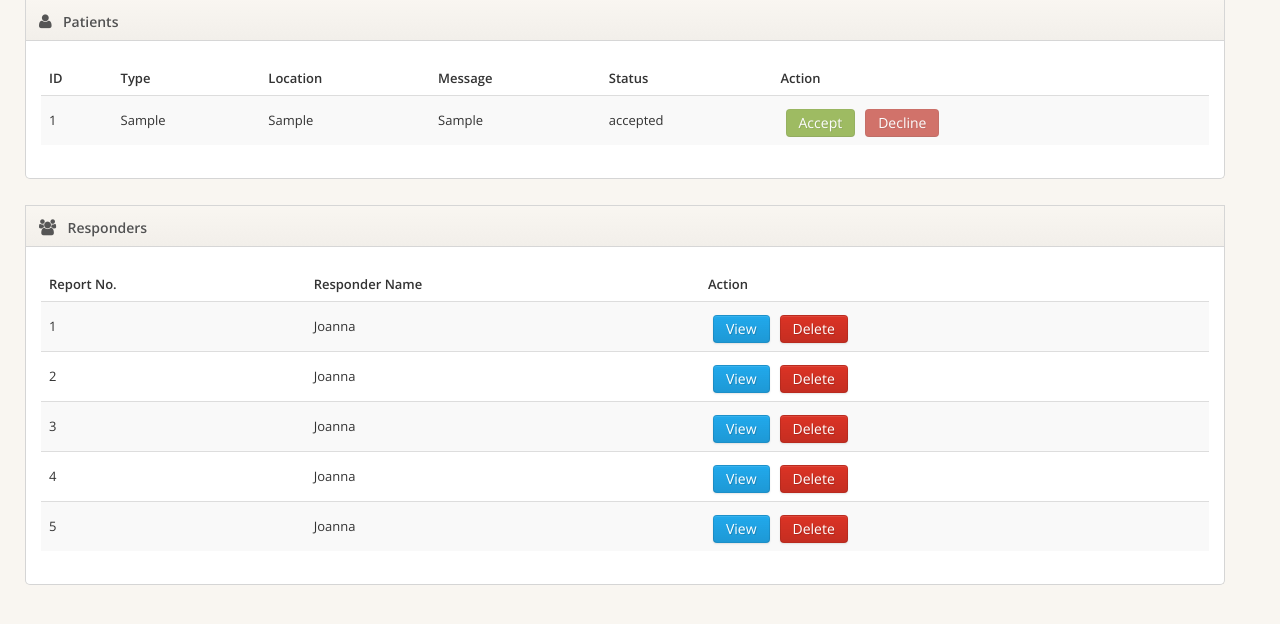
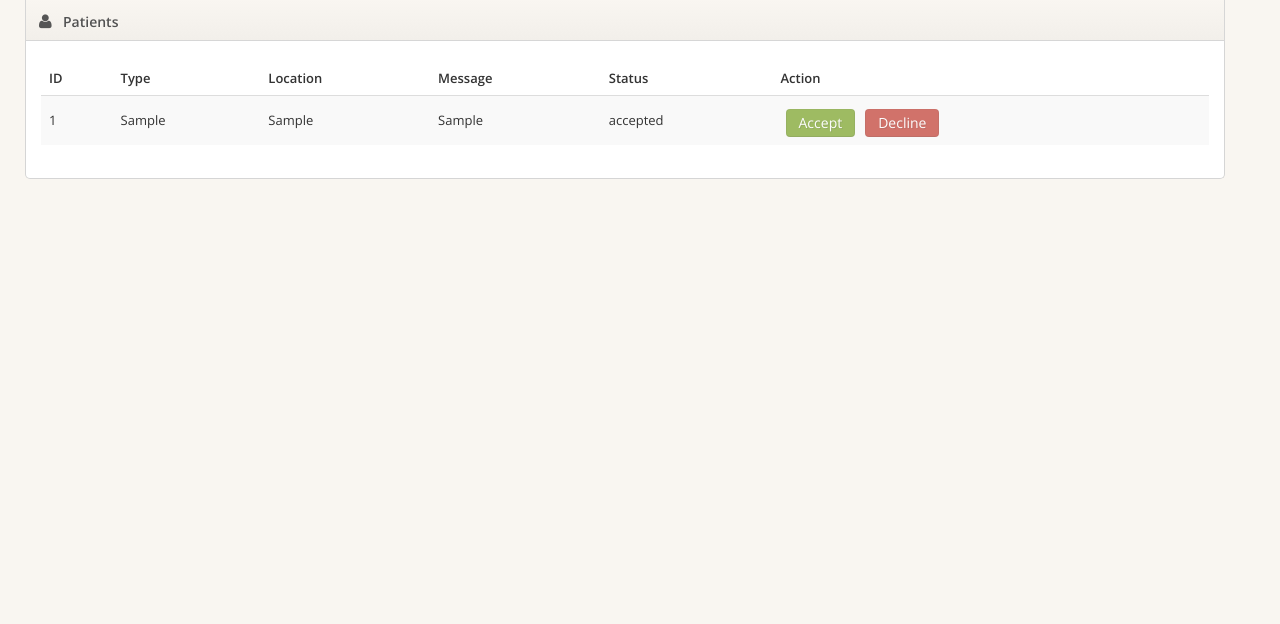
Before and after one commit to joreggie/ambulert_admin, a Flask app: template templates/reports.html in a window 1280 px wide. Shown: the part 149-773 px from the top of the page. Run offline with Flask 2, Linux system fonts and the light colour scheme; the template is opened without the code that fills it: most values are stand-ins (such as "Sample title", 1, 10 or a date in 2020); some libraries are stand-ins or nearby versions.

Commit message:
report fetching

```diff
--- a/main.py
+++ b/main.py
@@ -287,6 +287,18 @@ def hospitals():
             "hospitals" : hospital_dict
         })
 
+@app.route("/location",methods=["GET"])
+@login_required
+def location():
+    hospital = Hospital.get_by_id(int(session["admin"]))
+    reports = Report.query().fetch()
+    if reports != None:
+        report_dict = []
+        for report in  reports:
+            report_dict.append(report.to_dict())
+    else:
+        report_dict="Empty"
+
 @app.route("/alert",methods=["POST"])
 def alert():
     if request.method=='POST':
--- a/templates/reports.html
+++ b/templates/reports.html
@@ -87,7 +87,7 @@
 									{% endfor %}
 									{% else %}
 									<tr>
-										<td colspan="5" style="text-align:center"><p class="text-center">No patient reports found</p></td>
+										<td colspan="6" style="text-align:center"><p class="text-center">No patient reports found</p></td>
 									</tr>
 								{% endif %}
 							</tbody>
@@ -96,65 +96,7 @@
 
 				</div> <!-- /widget -->
 
-
-
-
 		    </div> <!-- /span6 -->
-
-
-	      	<div class="">
-
-	      		<div class="widget">
-
-					<div class="widget-header">
-						<i class="icon-group"></i>
-						<h3>Responders</h3>
-					</div> <!-- /widget-header -->
-
-					<div class="widget-content">
-						<table class="table table-striped">
-							<thead>
-								<tr>
-									<th>Report No.</th>
-									<th>Responder Name</th>
-									<th>Action</th>
-								</tr>
-							</thead>
-							<tbody>
-								<tr>
-									<td>1</td>
-									<td>Joanna</td>
-									<td><button class='btn btn-primary'>View</button><button class='btn btn-danger'>Delete</button></td>
-								</tr>
-								<tr>
-									<td>2</td>
-									<td>Joanna</td>
-									<td><button class='btn btn-primary'>View</button><button class='btn btn-danger'>Delete</button></td>
-								</tr>
-								<tr>
-									<td>3</td>
-									<td>Joanna</td>
-									<td><button class='btn btn-primary'>View</button><button class='btn btn-danger'>Delete</button></td>
-								</tr>
-								<tr>
-									<td>4</td>
-									<td>Joanna</td>
-									<td><button class='btn btn-primary'>View</button><button class='btn btn-danger'>Delete</button></td>
-								</tr>
-								<tr>
-									<td>5</td>
-									<td>Joanna</td>
-									<td><button class='btn btn-primary'>View</button><button class='btn btn-danger'>Delete</button></td>
-								</tr>
-							</tbody>
-						</table>
-					</div> <!-- /widget-content -->
-
-				</div> <!-- /widget -->
-
-		      </div> <!-- /span5 -->
-
-	      </div> <!-- /row -->
 
 	    </div> <!-- /container -->
 
```
